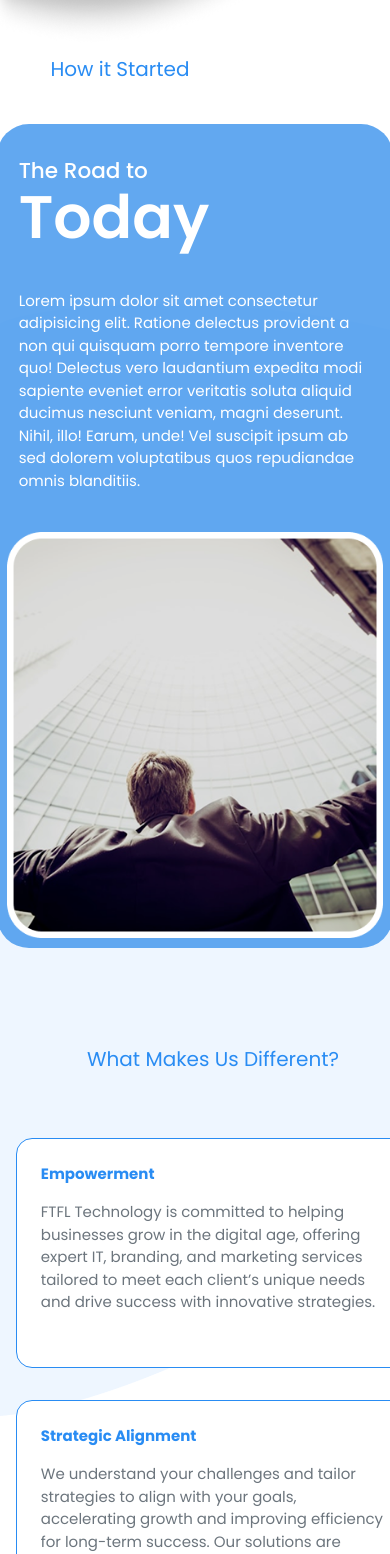
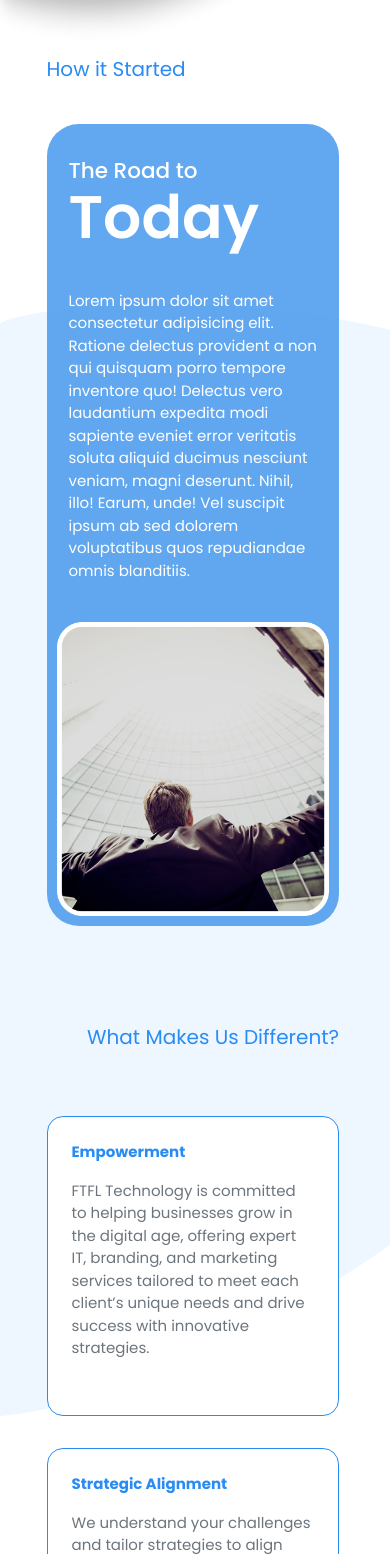
Before and after one commit to Ekata1233/ftfl, a React (Vite) app: page /about in a window 390 px wide. Shown: the part 446-2000 px from the top of the page. Built offline with nearby package versions, Linux system fonts and the light colour scheme.

Commit message:
footer few chnages

```diff
--- a/src/Components/About/About.css
+++ b/src/Components/About/About.css
@@ -21,6 +21,9 @@ html, body {
     margin-top: 250px !important;
 
 }
+.vector-image{
+   margin-top: 300px;
+}
  .vision-img{
     margin-top: -100px;
  }
@@ -34,7 +37,7 @@ html, body {
   @media only screen  and (max-width: 320px){
  .vector-image{
       margin-top: 300px;
-      margin-bottom: 650px !important;
+      margin-bottom: 1200px !important;
   }
   .vision-row{
     margin-top: 50px;
@@ -54,7 +57,7 @@ html, body {
   @media only screen and (min-width: 321px) and (max-width: 375px){
     .vector-image{
       margin-top: 300px;
-      margin-bottom: 550px !important;
+      margin-bottom: 900px !important;
   }
   .vision-row{
     margin-top: 50px;
@@ -77,7 +80,7 @@ html, body {
 
     .vector-image{
         margin-top: 300px;
-        margin-bottom: 500px;
+        margin-bottom: 650px;
     }
     /* .about{
         height: 3000px !important;
@@ -122,6 +125,3 @@ html, body {
     margin-top: 30px;
  }
 }
-@media only screen and (min-width: 1025px) and (max-width: 1440px){
-
-}
--- a/src/Components/HowItServices/HowItServices.jsx
+++ b/src/Components/HowItServices/HowItServices.jsx
@@ -11,7 +11,7 @@ function HowItServices() {
             <p className="blue heading-p pb-4"> How it Started</p>
             <div className="d-flex justify-content-center align-items-center ">
 
-            <div className="d-flex justify-content-center blue-bg text-white rounded rounded-5 howstart ">
+            <div className="d-flex justify-content-center mx-auto blue-bg text-white rounded rounded-5 howstart">
       <Row className="full-width-row  started">
         <Col xs={12} sm={12} md={12} lg={8} xl={8} className="p-4">
             <div>
--- a/src/Components/HowItServices/HowItServics.css
+++ b/src/Components/HowItServices/HowItServics.css
@@ -10,7 +10,7 @@
 
   .overlay-content {
     position: absolute;
-   left: 16%;
+   left: 15%;
    right: 10%;
 
   }
@@ -55,16 +55,11 @@
     height: 500px;
   } */
   @media only screen and (min-width: 320px){
-    .howstart{
+.howstart{
       padding: 10px !important;
     }
-    .started{
-      width: 300px !important;
-    }
     .differ{
-      height: 280px !important;
-      width: 300px !important;
-      left: -12% !important;
+      height: 350px !important;
     }
     .whatdiffer{
       margin-bottom: 100px !important;
@@ -74,12 +69,8 @@
     .howstart{
       padding: 10px !important;
     }
-    .started{
-      width: 360px !important;
-    }
     .differ{
-      height: 250px !important;
-      width: 360px !important;
+      height: 350px !important;
     }
     .whatdiffer{
       margin-bottom: 100px !important;
@@ -87,12 +78,7 @@
   }
   @media only screen and (min-width: 376px) and (max-width: 425px){
     .differ{
-      height: 230px !important;
-      width: 400px !important;
-
-    }
-    .started{
-      width: 400px !important;
+      height: 300px !important;
     }
   }
   @media only screen and (min-width: 426px) and (max-width: 768px){
```
